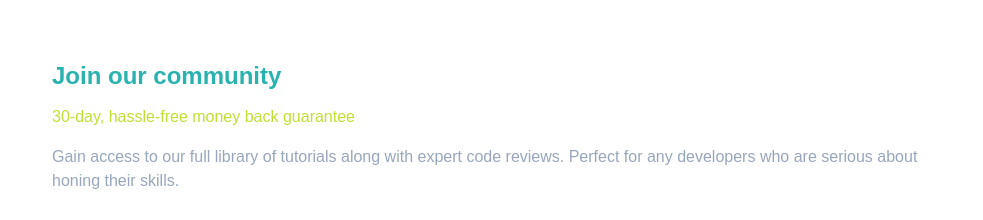
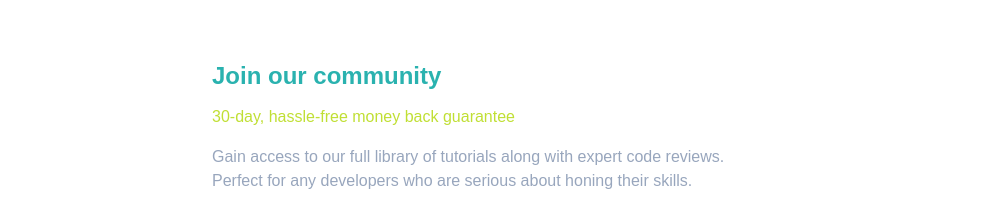
Before and after one commit to Eleniyancode/single-price-grid-card, a plain HTML site: page index.html in a window 1280 px wide. Shown: the part 152-372 px from the top of the page, without its empty margins (148-1131 px from the left). Drawn offline with Linux system fonts and the light colour scheme.

Commit message:
educe the width of the main section

```diff
--- a/style.css
+++ b/style.css
@@ -209,7 +209,7 @@ p {
   .wrapper {
     /* border: 2px solid cyan; */
     width: 100%;
-    max-width: 60em;
+    max-width: 40em;
   }
   main {
     grid-template-areas:
```
